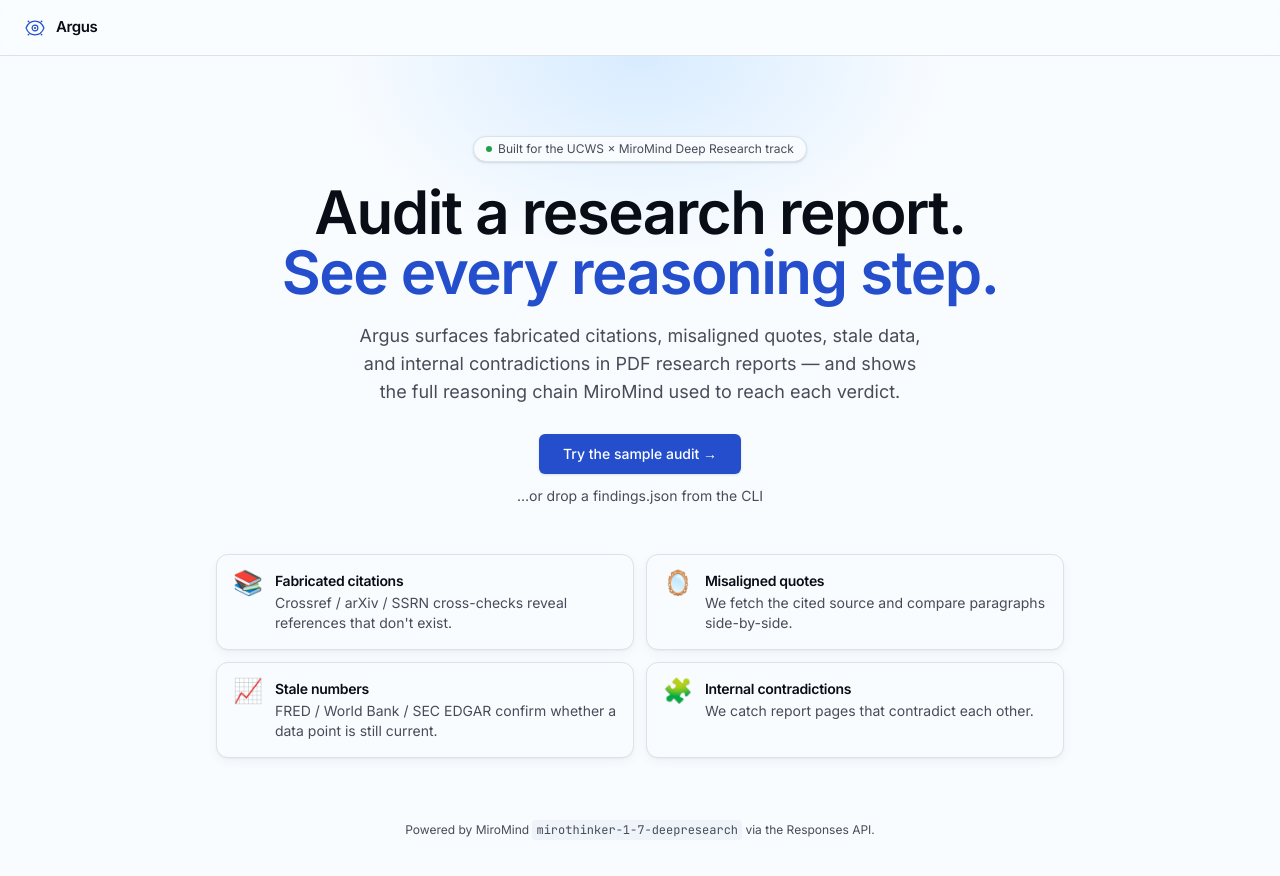
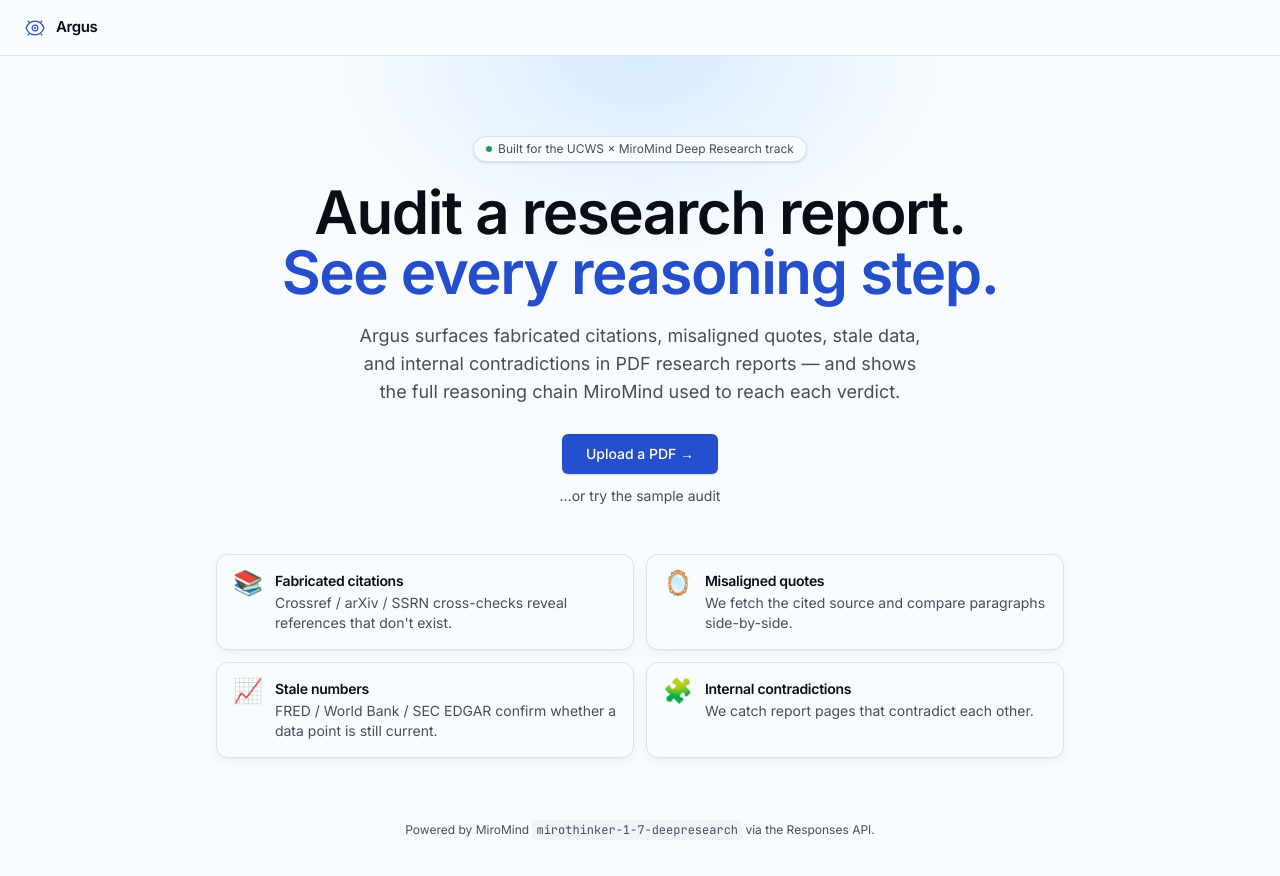
Before and after one commit to Chaoqi31/argus-truth-engine, a Next.js app in the folder web/: page / in a window 1280 px wide. Shown: the top 876 px of the page. Built offline with nearby package versions, Linux system fonts and the light colour scheme.

Commit message:
Landing: replace findings.json picker with real PDF upload

```diff
--- a/web/app/page.tsx
+++ b/web/app/page.tsx
@@ -3,7 +3,8 @@
 import { useState } from "react";
 import { useRouter } from "next/navigation";
 import { useArgusStore } from "@/lib/store";
-import { loadJobFromFile, loadSampleJob } from "@/lib/load-job";
+import { loadSampleJob } from "@/lib/load-job";
+import { uploadPdf, UnsupportedMediaTypeError, ArgusApiError } from "@/lib/api";
 import { ArgusHeader } from "@/components/argus-header";
 
 const POINTS = [
@@ -13,10 +14,13 @@
   { icon: "🧩", title: "Internal contradictions", body: "We catch report pages that contradict each other." },
 ];
 
+type LoadingKind = "upload" | "sample" | null;
+
 export default function HomePage() {
   const router = useRouter();
   const setJob = useArgusStore((s) => s.setJob);
-  const [loading, setLoading] = useState<"sample" | "drop" | null>(null);
+  const resetLive = useArgusStore((s) => s.resetLive);
+  const [loading, setLoading] = useState<LoadingKind>(null);
   const [error, setError] = useState<string | null>(null);
 
   const trySample = async () => {
@@ -24,8 +28,9 @@
     setError(null);
     try {
       const job = await loadSampleJob();
+      resetLive();
       setJob(job);
-      router.push("/audit");
+      router.push("/audit?demo=1");
     } catch (e) {
       setError(e instanceof Error ? e.message : String(e));
       setLoading(null);
@@ -33,14 +38,22 @@
   };
 
   const onPicked = async (file: File) => {
-    setLoading("drop");
+    setLoading("upload");
     setError(null);
     try {
-      const job = await loadJobFromFile(file);
-      setJob(job);
-      router.push("/audit");
+      const { job_id } = await uploadPdf(file);
+      resetLive();
+      router.push(`/audit?id=${encodeURIComponent(job_id)}`);
     } catch (e) {
-      setError(e instanceof Error ? e.message : String(e));
+      if (e instanceof UnsupportedMediaTypeError) {
+        setError("Only PDF files are supported.");
+      } else if (e instanceof ArgusApiError) {
+        setError(`API error: ${e.message}`);
+      } else if (e instanceof Error) {
+        setError(`Could not reach the Argus API. Is \`argus serve\` running? (${e.message})`);
+      } else {
+        setError(String(e));
+      }
       setLoading(null);
     }
   };
@@ -67,19 +80,16 @@
             used to reach each verdict.
           </p>
           <div className="mt-2 flex flex-col items-center gap-3">
-            <button
-              type="button"
-              onClick={trySample}
-              disabled={loading !== null}
-              className="rounded-md bg-primary px-6 py-2.5 text-sm font-medium text-white shadow-sm transition-all hover:shadow-md disabled:opacity-50"
+            <label
+              className={
+                "cursor-pointer rounded-md bg-primary px-6 py-2.5 text-sm font-medium text-white shadow-sm transition-all hover:shadow-md" +
+                (loading !== null ? " pointer-events-none opacity-50" : "")
+              }
             >
-              {loading === "sample" ? "Loading…" : "Try the sample audit →"}
-            </button>
-            <label className="cursor-pointer text-sm text-muted-foreground underline-offset-4 hover:underline">
-              …or drop a findings.json from the CLI
+              {loading === "upload" ? "Uploading…" : "Upload a PDF →"}
               <input
                 type="file"
-                accept="application/json"
+                accept="application/pdf"
                 disabled={loading !== null}
                 className="sr-only"
                 onChange={(e) => {
@@ -88,6 +98,14 @@
                 }}
               />
             </label>
+            <button
+              type="button"
+              onClick={trySample}
+              disabled={loading !== null}
+              className="text-sm text-muted-foreground underline-offset-4 hover:underline disabled:opacity-50"
+            >
+              {loading === "sample" ? "Loading…" : "…or try the sample audit"}
+            </button>
             {error && (
               <p
                 role="alert"
```
